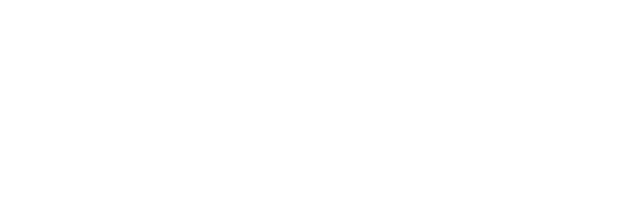
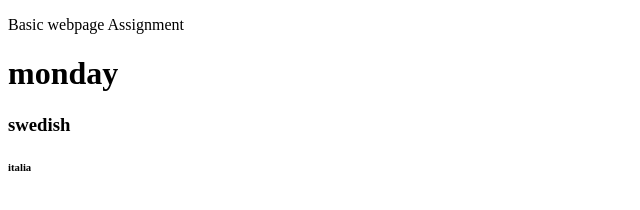
Before and after one commit to shamas640/HTML-and-CSS-Projects, a plain HTML site: page Assignment.html in a window 1280 px wide. Shown: the whole page, without its empty margins (0-640 px from the left). Drawn offline with Linux system fonts and the light colour scheme.

Commit message:
updated assignment html

```diff
--- a/Assignment.html
+++ b/Assignment.html
@@ -1,9 +1,13 @@
 <!DOCTYPE html>
 <html lang="en">
 	<head>
-		<title> write title hare.</titla>
+		<title> Basic page </title>
 		<meta charset="utf-8">
 	</head>
 	<body>
+		<p> Basic webpage Assignment</p>
+		<h1>monday</h1>
+		<h3>swedish</h3>
+		<h6>italia</h6>
 	</body>
 </html>
```
